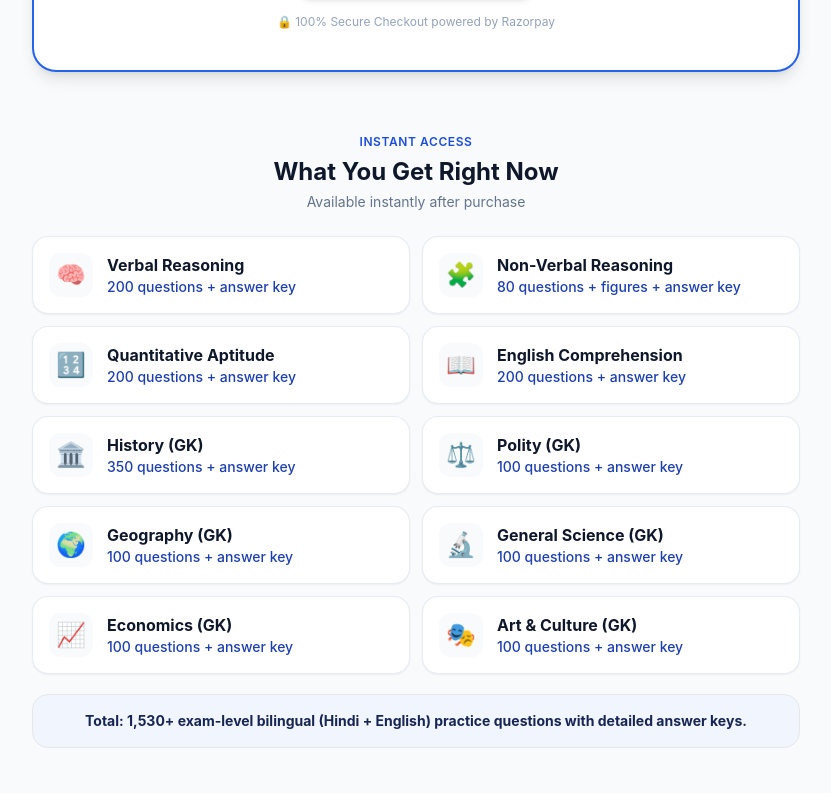
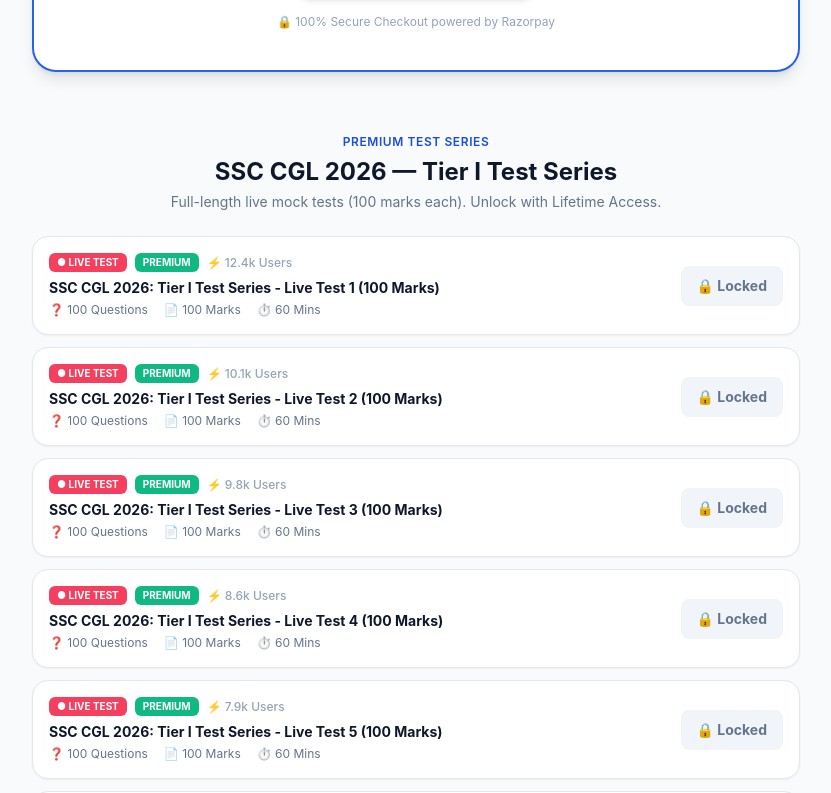
Before and after one commit to gourav789/sarkaripath, a Next.js app: page /pricing in a window 1280 px wide. Shown: the part 903-1696 px from the top of the page, without its empty margins (224-1055 px from the left). Built offline with nearby package versions, Linux system fonts and the light colour scheme; no server answers.

Commit message:
Add SSC CGL Tier I test series (locked) to pricing page

```diff
--- a/src/app/pricing/page.js
+++ b/src/app/pricing/page.js
@@ -61,6 +61,20 @@ const CURRENT_SETS = [
     title: "Art & Culture (GK)",
     count: "100 questions + answer key",
   },
+];
+
+// SSC CGL 2026 Tier I Live Test Series (paid users only — content added later)
+const TEST_SERIES = [
+  { title: "SSC CGL 2026: Tier I Test Series - Live Test 1 (100 Marks)", q: 100, marks: 100, time: "60 Mins", users: "12.4k" },
+  { title: "SSC CGL 2026: Tier I Test Series - Live Test 2 (100 Marks)", q: 100, marks: 100, time: "60 Mins", users: "10.1k" },
+  { title: "SSC CGL 2026: Tier I Test Series - Live Test 3 (100 Marks)", q: 100, marks: 100, time: "60 Mins", users: "9.8k" },
+  { title: "SSC CGL 2026: Tier I Test Series - Live Test 4 (100 Marks)", q: 100, marks: 100, time: "60 Mins", users: "8.6k" },
+  { title: "SSC CGL 2026: Tier I Test Series - Live Test 5 (100 Marks)", q: 100, marks: 100, time: "60 Mins", users: "7.9k" },
+  { title: "SSC CGL 2026: Tier I Test Series - Live Test 6 (100 Marks)", q: 100, marks: 100, time: "60 Mins", users: "7.2k" },
+  { title: "SSC CGL 2026: Tier I Test Series - Live Test 7 (100 Marks)", q: 100, marks: 100, time: "60 Mins", users: "6.5k" },
+  { title: "SSC CGL 2026: Tier I Test Series - Live Test 8 (100 Marks)", q: 100, marks: 100, time: "60 Mins", users: "5.8k" },
+  { title: "SSC CGL 2026: Tier I Test Series - Live Test 9 (100 Marks)", q: 100, marks: 100, time: "60 Mins", users: "5.1k" },
+  { title: "SSC CGL 2026: Tier I Test Series - Live Test 10 (100 Marks)", q: 100, marks: 100, time: "60 Mins", users: "4.7k" },
 ];
 
 const FUTURE_BENEFITS = [
@@ -207,6 +221,59 @@ export default function PricingPage() {
                 🔒 100% Secure Checkout powered by Razorpay
               </p>
             </div>
+          </div>
+        </div>
+
+        {/* TEST SERIES: SSC CGL 2026 Tier I Live Tests (locked — for paid users) */}
+        <div className="mt-14">
+          <div className="text-center">
+            <span className="text-xs font-semibold uppercase tracking-wider text-brand-600">
+              Premium Test Series
+            </span>
+            <h2 className="mt-1 text-2xl font-bold text-slate-900">
+              SSC CGL 2026 — Tier I Test Series
+            </h2>
+            <p className="mt-1 text-sm text-slate-500">
+              Full-length live mock tests (100 marks each). Unlock with Lifetime Access.
+            </p>
+          </div>
+
+          <div className="mt-6 space-y-3">
+            {TEST_SERIES.map((test, idx) => (
+              <div
+                key={idx}
+                className="flex flex-col gap-3 rounded-2xl border border-slate-200 bg-white p-4 shadow-sm sm:flex-row sm:items-center sm:justify-between"
+              >
+                <div className="min-w-0 flex-1">
+                  <div className="flex flex-wrap items-center gap-2">
+                    <span className="inline-flex items-center gap-1 rounded-md bg-rose-500 px-2 py-0.5 text-[10px] font-bold uppercase text-white">
+                      ● Live Test
+                    </span>
+                    <span className="rounded-md bg-emerald-500 px-2 py-0.5 text-[10px] font-bold uppercase text-white">
+                      Premium
+                    </span>
+                    <span className="text-xs font-medium text-slate-400">⚡ {test.users} Users</span>
+                  </div>
+                  <h3 className="mt-1.5 text-sm font-bold text-slate-900">
+                    {test.title}
+                  </h3>
+                  <div className="mt-1 flex flex-wrap items-center gap-x-4 gap-y-1 text-xs text-slate-500">
+                    <span>❓ {test.q} Questions</span>
+                    <span>📄 {test.marks} Marks</span>
+                    <span>⏱️ {test.time}</span>
+                  </div>
+                </div>
+                <div className="shrink-0">
+                  <span className="inline-flex items-center gap-1.5 rounded-lg bg-slate-100 px-4 py-2.5 text-sm font-bold text-slate-500">
+                    🔒 Locked
+                  </span>
+                </div>
+              </div>
+            ))}
+          </div>
+
+          <div className="mt-5 rounded-2xl border border-brand-200 bg-brand-50/70 p-4 text-center text-xs sm:text-sm font-semibold text-brand-900">
+            🔓 Unlock all 10 Tier I live tests + 2000+ practice questions with one-time ₹{PLAN_PRICE_RUPEES} Lifetime Access.
           </div>
         </div>
 
```
